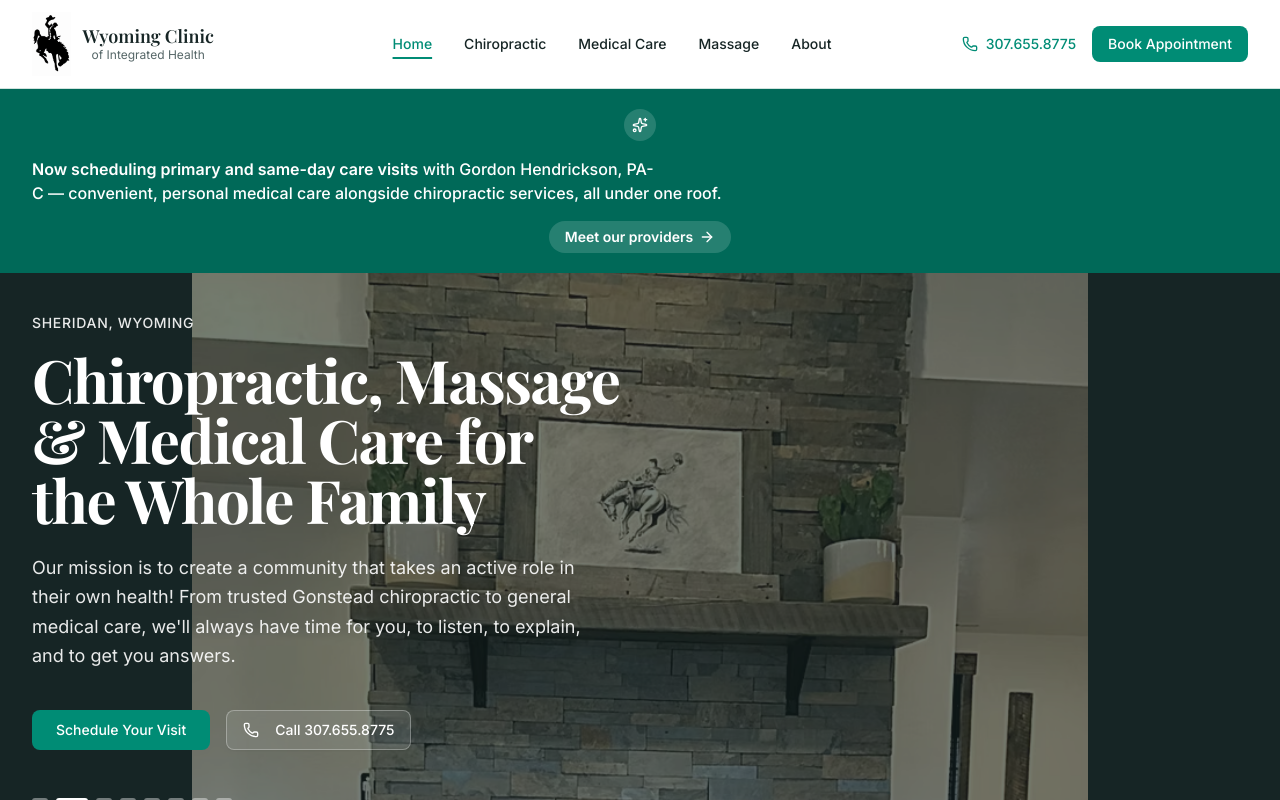
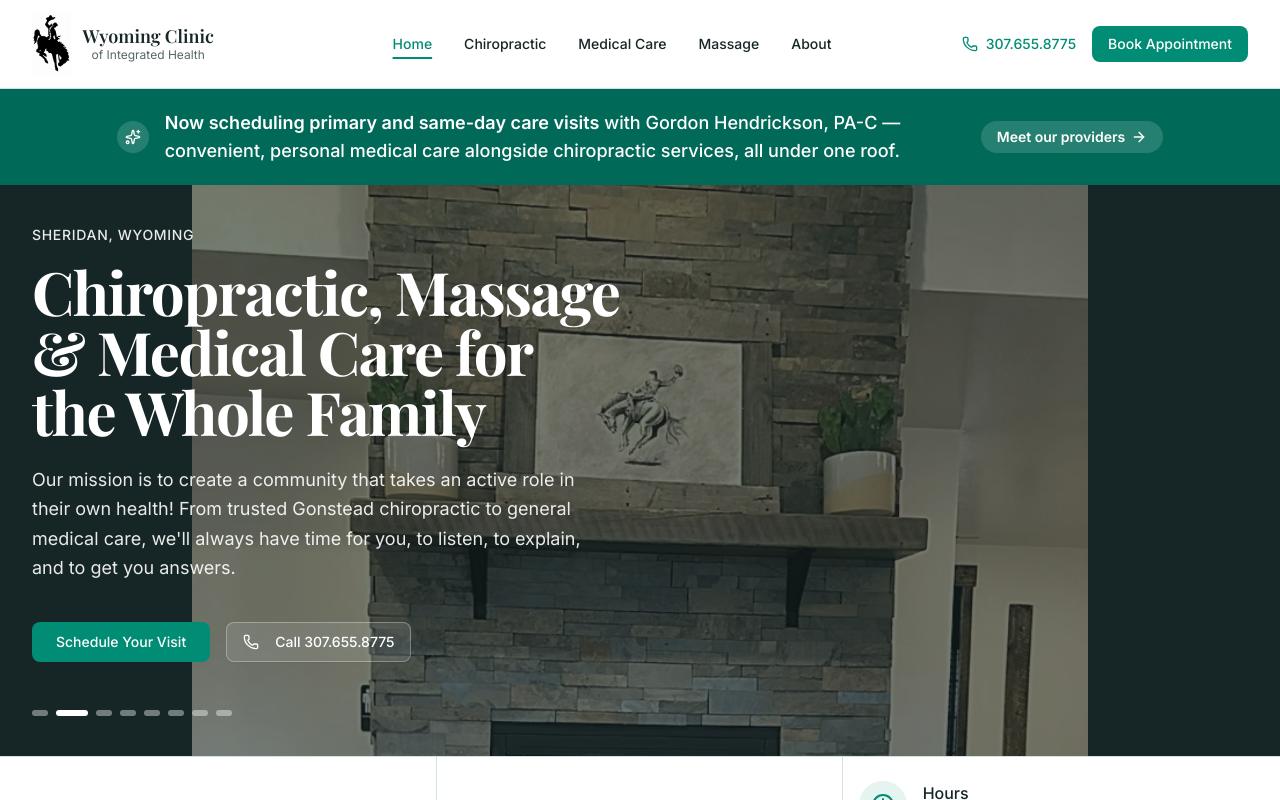
Before and after one commit to blacktoothconsulting/blacktoothconsulting, a Next.js app: page / in a window 1280 px wide. Shown: the top 800 px of the page. Built offline with nearby package versions, Linux system fonts and the light colour scheme; a web font is replaced by a local one.

Commit message:
Resize announcement banner text

```diff
--- a/components/announcement-banner.tsx
+++ b/components/announcement-banner.tsx
@@ -9,7 +9,7 @@ export function AnnouncementBanner() {
           <span className="hidden h-8 w-8 shrink-0 items-center justify-center rounded-full bg-accent-foreground/15 sm:flex">
             <Sparkles className="h-4 w-4" aria-hidden="true" />
           </span>
-          <p className="text-sm font-medium text-balance sm:text-base">
+          <p className="w-[800px] max-w-full text-base font-medium text-balance sm:text-lg">
             <span className="font-semibold">Now scheduling primary and same-day care visits</span> with Gordon
             Hendrickson, PA-C{" "}
             <span className="hidden sm:inline">
```
